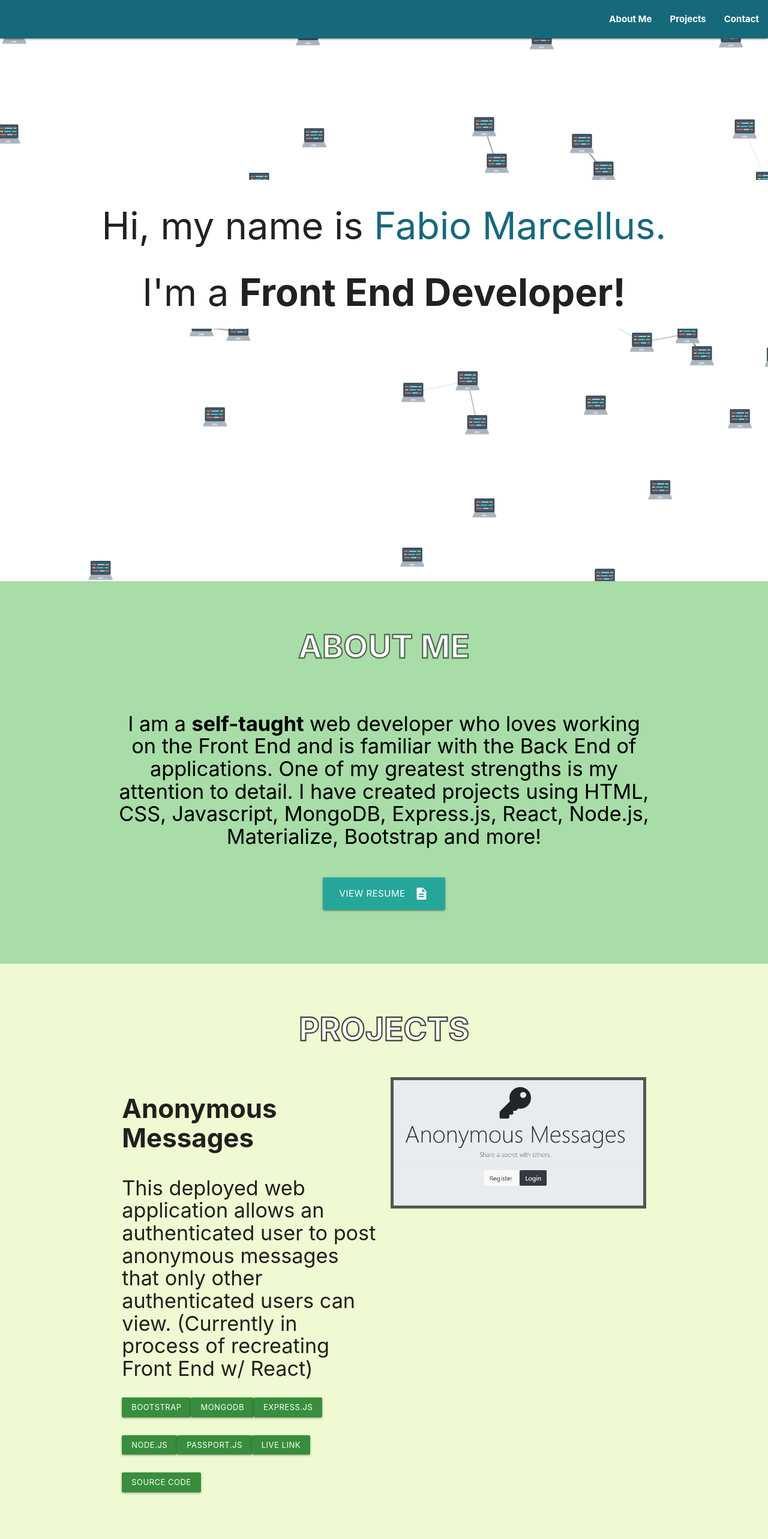
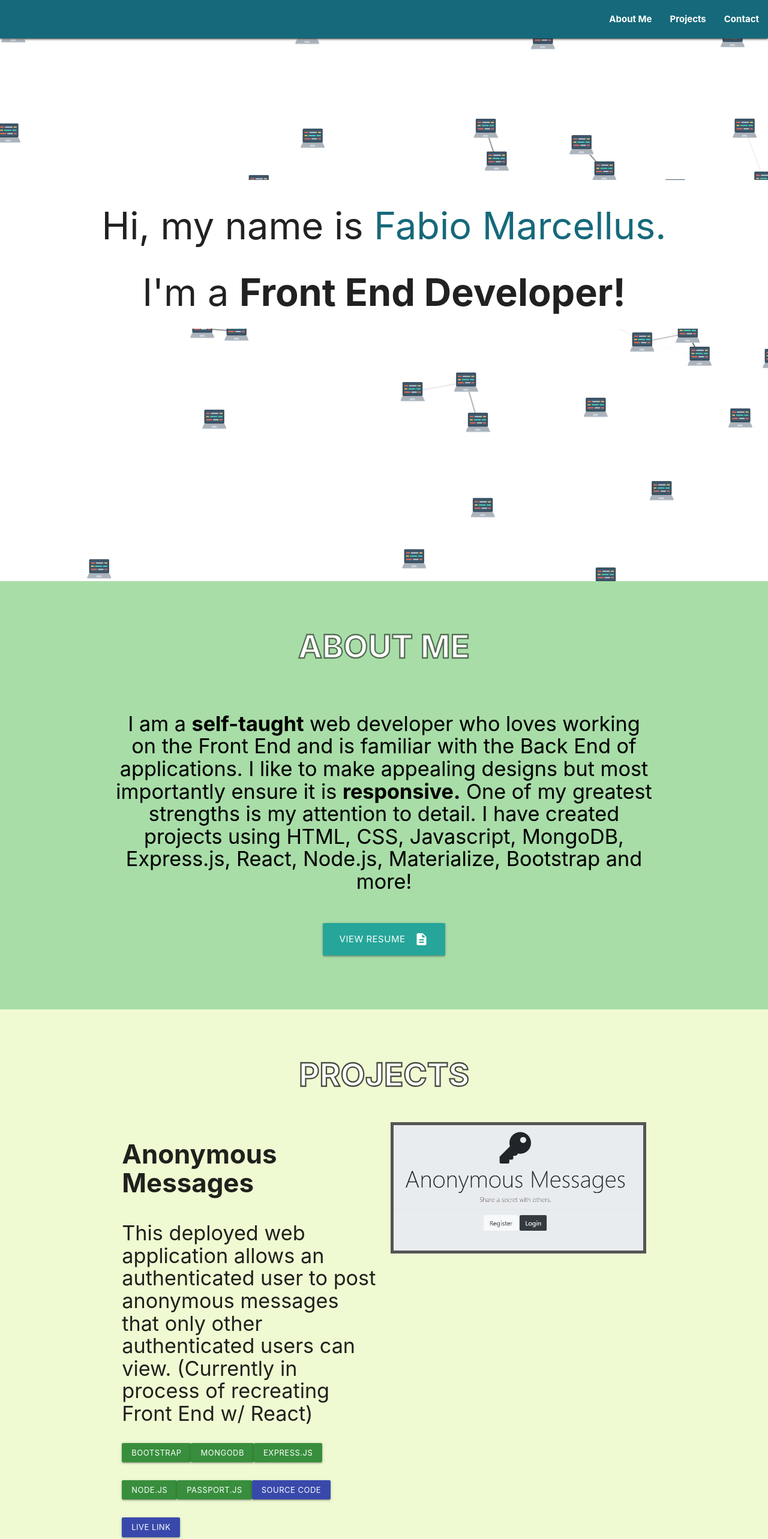
Before and after one commit to famarcellus/Developer-Portfolio, a React (Create React App) app in the folder frontend/: page / in a window 1280 px wide. Shown: the top 2566 px of the page at 60% size. Built offline with nearby package versions, Linux system fonts and the light colour scheme.

Commit message:
Updated About Me description and changed Projects' link button colors

```diff
--- a/frontend/src/Components/App.js
+++ b/frontend/src/Components/App.js
@@ -7,12 +7,12 @@ import Footer from "./Page_Layout/Footer";
 
 function App() {
   return (
-    <div>
+    <main>
       <NavBar />
       <AboutMe />
       <Projects />
       <Footer />
-    </div>
+    </main>
   );
 }
 
--- a/frontend/src/Components/Page_Layout/AboutMe.js
+++ b/frontend/src/Components/Page_Layout/AboutMe.js
@@ -4,7 +4,7 @@ import React from "react";
 function AboutMe() {
 
     return (
-        <div>
+        <section>
             <div id="particles-js">
                 <div className="about-section-intro">
                     <h1>Hi, my name is <span className="name-color">Fabio Marcellus.</span></h1>
@@ -17,13 +17,13 @@ function AboutMe() {
                     <div className="my-wrapper valign-wrapper center-align">
                         <h2>ABOUT ME</h2>
                         <h4>I am a <span>self-taught</span> web developer who loves working
-                        on the Front End and is familiar with the Back End of applications. One of my greatest strengths is my attention to detail.
+                        on the Front End and is familiar with the Back End of applications. I like to make appealing designs but most importantly ensure it is <span>responsive.</span> One of my greatest strengths is my attention to detail.
                         I have created projects using HTML, CSS, Javascript, MongoDB, Express.js, React, Node.js, Materialize, Bootstrap and more!</h4>
                         <a className="waves-effect waves-light btn-large">View Resume<i class="material-icons right">description</i></a>
                     </div>
                 </div>
             </div>
-        </div>
+        </section>
     )
 }
 
--- a/frontend/src/Components/Page_Layout/IndividualProject.js
+++ b/frontend/src/Components/Page_Layout/IndividualProject.js
@@ -24,7 +24,7 @@ function IndividualProject(props) {
 
 
     return (
-        <div className="row">
+        <article className="row">
             <div className="single-project">
                 <div className="col s12 l6">
                     <h3 className="title">{props.title}</h3>
@@ -34,15 +34,16 @@ function IndividualProject(props) {
                             <a type="button" className="waves-effect waves-light btn-small green darken-2">{item}</a>
                         )
                     })}
-                    {hasLiveLink ? <a type="button" href={props.liveLink} className="waves-effect waves-light btn-small green darken-2">Live Link</a> : <a class="btn disabled">Live Link: This site</a>}
-                    <a type="button" href={props.sourceLink} className="waves-effect waves-light btn-small green darken-2">Source Code</a>
+                    <a type="button" href={props.sourceLink} className="waves-effect waves-light btn-small indigo darken-1">Source Code</a>
+                    {hasLiveLink ? <a type="button" href={props.liveLink} className="waves-effect waves-light btn-small indigo darken-1">Live Link</a> : <a class="btn disabled">Live Link: This site</a>}
+
 
                 </div>
                 <div className="col s12 l6">
                 {hasImageData ? <img src={props.image ? props.image : ""} alt={props.title} width="100%" height="auto"/> : ""}
                 </div>
             </div>
-        </div>
+        </article>
     )
 }
 
--- a/frontend/src/Components/Page_Layout/NavBar.js
+++ b/frontend/src/Components/Page_Layout/NavBar.js
@@ -4,7 +4,7 @@ import React from "react";
 function NavBar(props) {
 
     return (
-        <header>
+        <nav>
         <div className="navbar-fixed">
             <nav>
                 <div className="nav-wrapper navbar-color">
@@ -24,7 +24,7 @@ function NavBar(props) {
                 <li><a href="#projects">Projects</a></li>
                 <li><a href="#contact">Contact</a></li>
             </ul>
-        </header>
+        </nav>
 
     )
 
--- a/frontend/src/Components/Page_Layout/Projects.js
+++ b/frontend/src/Components/Page_Layout/Projects.js
@@ -6,7 +6,7 @@ import ProjectData from "../../Data/ProjectData";
 
 function Projects() {
     return (
-        <div className="projects-section">
+        <section className="projects-section">
             <h2>PROJECTS</h2>
             <div className="container">
                 {ProjectData.map((item) => {
@@ -23,7 +23,7 @@ function Projects() {
                 })}
 
             </div>
-        </div>
+        </section>
     )
 }
 
```
Also changed, not shown: 1 other file (tests, documents, lock files or other folders).
